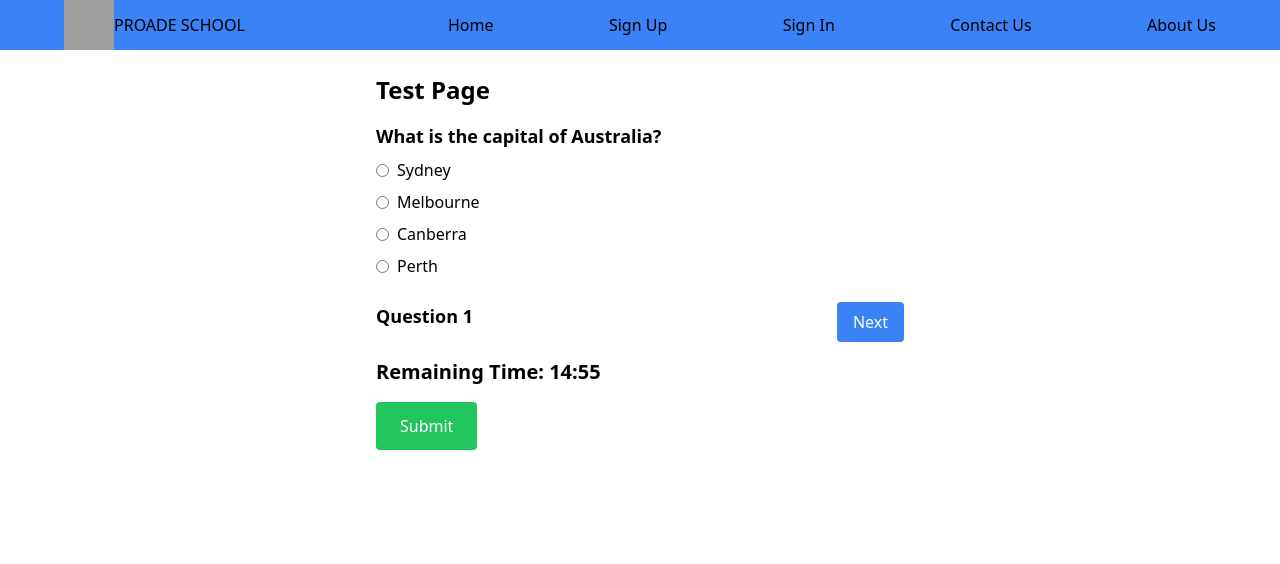
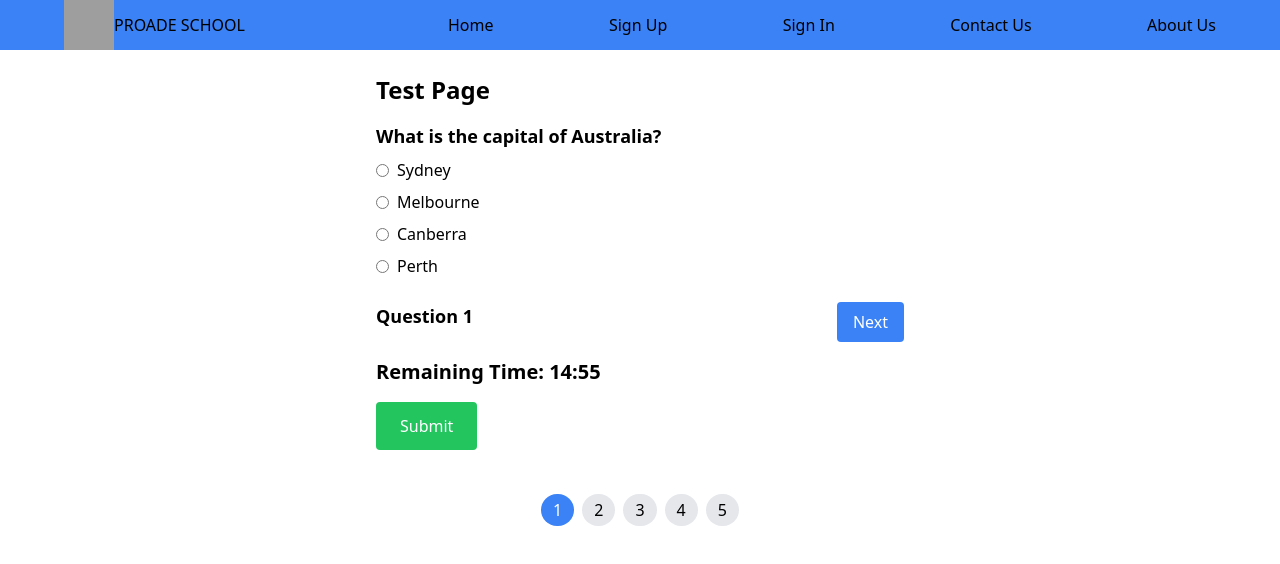
Before and after one commit to Adegbite-Joshua/HopeAcademy, a React (Vite) app: page /entrance_test/test in a window 1280 px wide. Shown: the top 564 px of the page. Built offline with nearby package versions, Linux system fonts and the light colour scheme; grey boxes are pictures that could not be loaded.

Commit message:
Created the question nav for navigating bete=ween the nav

```diff
--- /dev/null
+++ b/src/Components/EntranceTest/QuestionNav.jsx
@@ -0,0 +1,23 @@
+import React from 'react';
+
+const QuestionNav = ({ questionCount, currentQuestion, navigateToQuestion }) => {
+  const questionNumbers = Array.from({ length: questionCount }, (_, index) => index + 1);
+
+  return (
+    <div className="flex flex-wrap justify-center mt-4">
+      {questionNumbers.map((number) => (
+        <button
+          key={number}
+          className={`mx-1 my-1 px-3 py-1 rounded-full ${
+            currentQuestion === number ? 'bg-blue-500 text-white' : 'bg-gray-200'
+          }`}
+          onClick={() => navigateToQuestion(number)}
+        >
+          {number}
+        </button>
+      ))}
+    </div>
+  );
+};
+
+export default QuestionNav;
--- a/src/Components/EntranceTest/TestPage.jsx
+++ b/src/Components/EntranceTest/TestPage.jsx
@@ -2,6 +2,7 @@ import React, { useState, useEffect } from 'react';
 import LandingPageNav from "../LandingPageNav";
 import Question from './Question';
 import Timer from './Timer';
+import QuestionNav from './QuestionNav';
 
 const data = [
     {
@@ -36,6 +37,7 @@ const TestPage = () => {
   const [currentQuestion, setCurrentQuestion] = useState(0);
   const [remainingTime, setRemainingTime] = useState(15 * 60);
 
+
   useEffect(() => {
     if (remainingTime > 0) {
       const timer = setInterval(() => {
@@ -52,6 +54,10 @@ const TestPage = () => {
 
   const prevQuestion = () => {
     setCurrentQuestion(prevQuestion => prevQuestion - 1);
+  };
+
+  const navigateToQuestion = (questionNumber) => {
+    setCurrentQuestion(questionNumber - 1); // Subtract 1 to match array index
   };
 
   return (
@@ -86,13 +92,13 @@ const TestPage = () => {
 
         <Timer remainingTime={remainingTime} />
 
-        <button
-            className="mt-4 px-6 py-3 text-base bg-green-500 text-white rounded cursor-pointer transition duration-300 hover:bg-green-600"
-            // Add submission logic here
-        >
-            Submit
-        </button>
+        <button className="mt-4 px-6 py-3 text-base bg-green-500 text-white rounded cursor-pointer transition duration-300 hover:bg-green-600">Submit</button>
         </div>
+        <QuestionNav
+        questionCount={data.length}
+        currentQuestion={currentQuestion + 1} // Add 1 to match question number
+        navigateToQuestion={navigateToQuestion}
+      />
     </>
   );
 };
```
Also changed, not shown: 1 other file (tests, documents, lock files or other folders).
